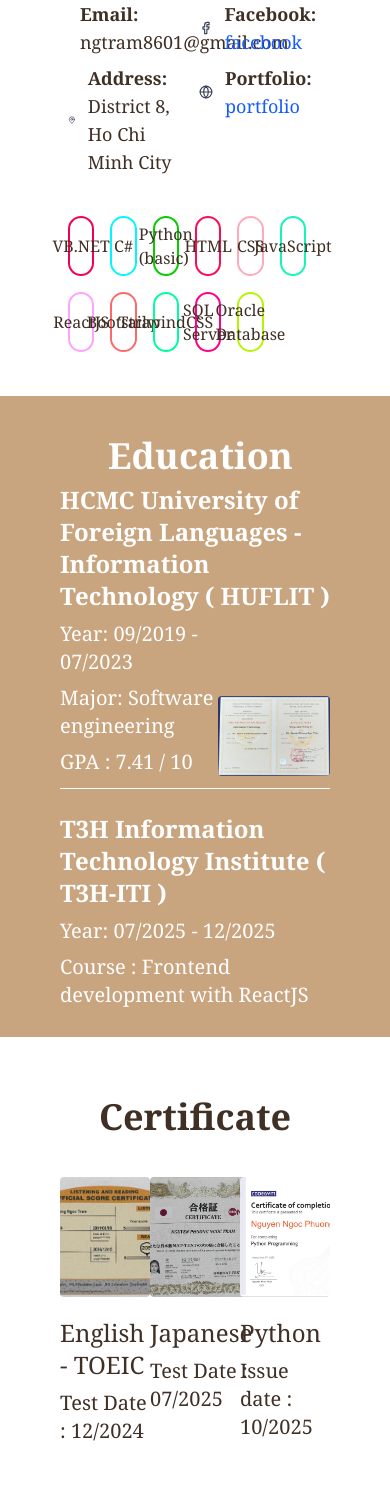
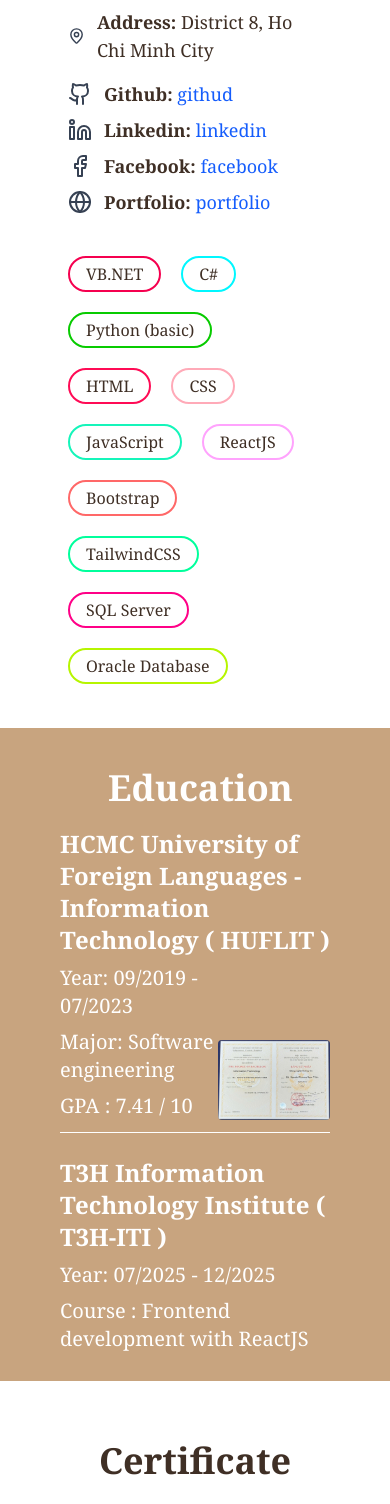
Before and after one commit to lylian01/portfolio, a React (Vite) app: page / in a window 390 px wide. Shown: the part 1708-3212 px from the top of the page. Built offline with nearby package versions, Linux system fonts and the light colour scheme.

Commit message:
fix responsive

```diff
--- a/src/App.jsx
+++ b/src/App.jsx
@@ -31,9 +31,9 @@ function App() {
         <div className='mt-5'>
           <Contact />
         </div>
-        <div className='mt-2 pl-0 p-4 grid grid-cols-6 w-fit'>
+        <div className='mt-2 pl-0 p-4 flex flex-wrap gap-1'>
             {skills.map((skill,index)=>(
-              <span key={index} className='rounded-full m-2 px-1 py-1 flex justify-center items-center' style={{border:`2px solid ${colors[index]}`}}>{skill}</span>
+              <span key={index} className='rounded-full m-2 px-4 py-1 flex justify-center items-center' style={{border:`2px solid ${colors[index]}`}}>{skill}</span>
             ))}
         </div>
       </div>
--- a/src/components/certificate.jsx
+++ b/src/components/certificate.jsx
@@ -10,8 +10,8 @@ export default function Certificate(){
     return<>
     <div className="">
         <p className="text-4xl font-bold text-center my-10">Certificate</p>
-        <div className='grid grid-cols-3'>
-            <div className='mx-auto'>
+        <div className='grid grid-cols-1 lg:grid-cols-3'>
+            <div className='mx-auto mb-6 text-center lg:mb-0 lg:text-left'>
                 <img
                         src={eng}
                         alt="English Certificate"
@@ -21,7 +21,7 @@ export default function Certificate(){
                 <p className="text-2xl mt-5 mb-2">English - TOEIC </p>
                 <p className="text-xl">Test Date : 12/2024</p>
             </div>
-            <div className='mx-auto'>
+            <div className='mx-auto mb-6 lg:mb-0'>
                 <img
                         src= {japan}
                         alt="Japanese Certificate"
--- a/src/components/contact.jsx
+++ b/src/components/contact.jsx
@@ -2,7 +2,7 @@
 export default function Contact (){
     return <>
     <p className=' font-bold text-2xl'>Contact</p>
-    <div className="grid grid-cols-2 gap-2 p-2 max-w-4xl mx-auto">
+    <div className="grid grid-cols-1 lg:grid-cols-2 gap-2 p-2 max-w-4xl mx-auto">
         <div>
             <div className="flex items-center gap-3 mt-2">
             <Calendar className="w-6 h-6 " />
--- a/src/components/education.jsx
+++ b/src/components/education.jsx
@@ -8,7 +8,7 @@ export default function Education() {
     return <>
     <div className='grid grid-cols-1 lg:grid-cols-8 '>
       <div className='lg:col-span-2 pl-12'>
-        <p className='font-bold text-4xl  '>Education</p>
+        <p className='font-bold text-4xl mb-3'>Education</p>
       </div>
       <div className='lg:col-span-6 '>
           <div className='py-2'>
--- a/src/components/project.jsx
+++ b/src/components/project.jsx
@@ -108,12 +108,12 @@ export default function Project (){
                 )}
             </div>
 
-            <div className="px-6 py-4">
-                <div className="flex items-center justify-between mb-2">
-                <h3 className="text-2xl font-bold">
+            <div className="px-6 py-4 ">
+                <div className=" mb-2 grid grid-cols-1 lg:grid-cols-8">
+                <h3 className="text-2xl font-bold lg:col-span-6">
                     {activeProject.title}
                 </h3>
-                <span className="text-xl">
+                <span className="text-xl lg:col-span-2 text-end">
                     ({activeProject.year})
                 </span>
                 </div>
```
